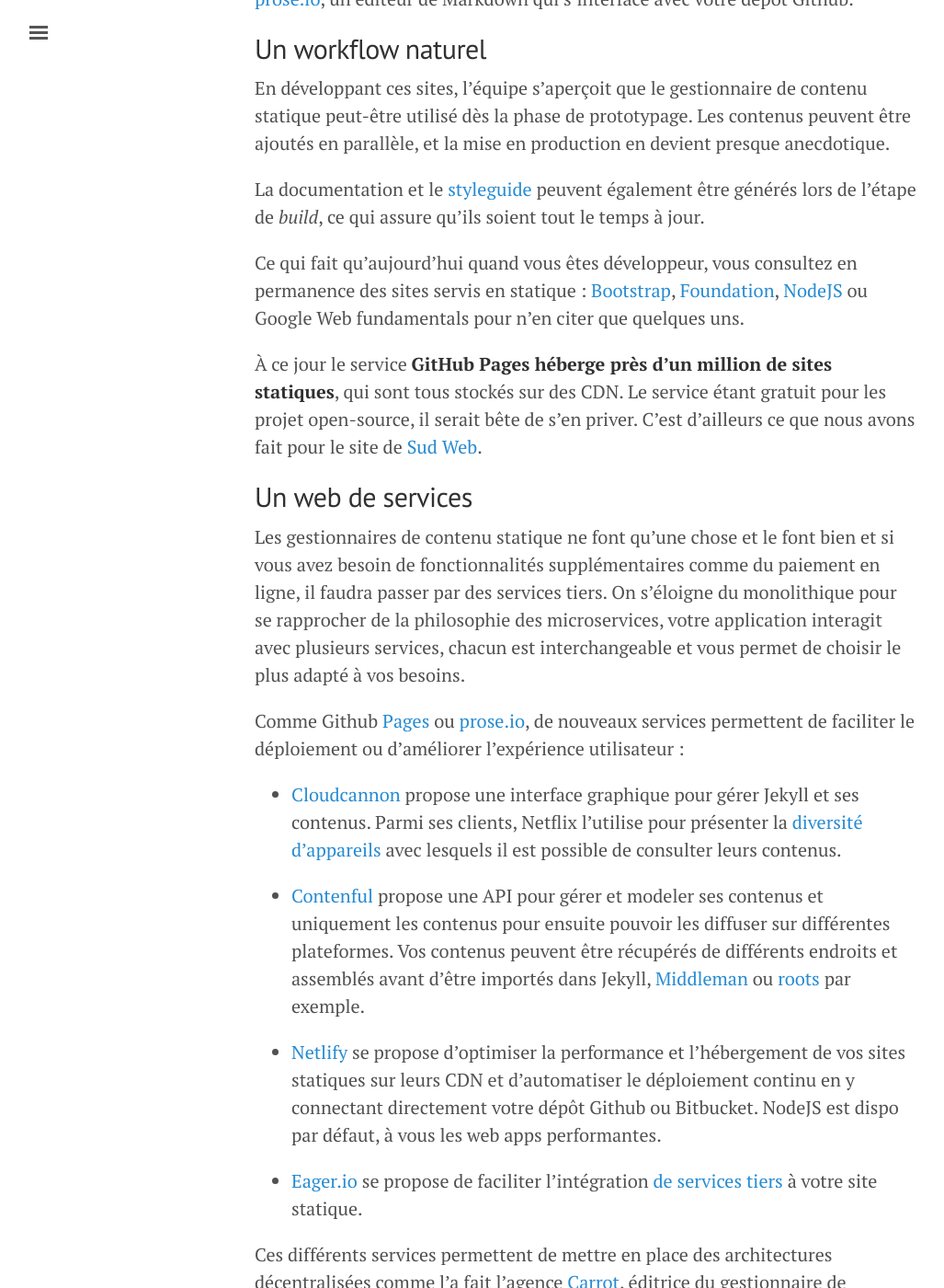
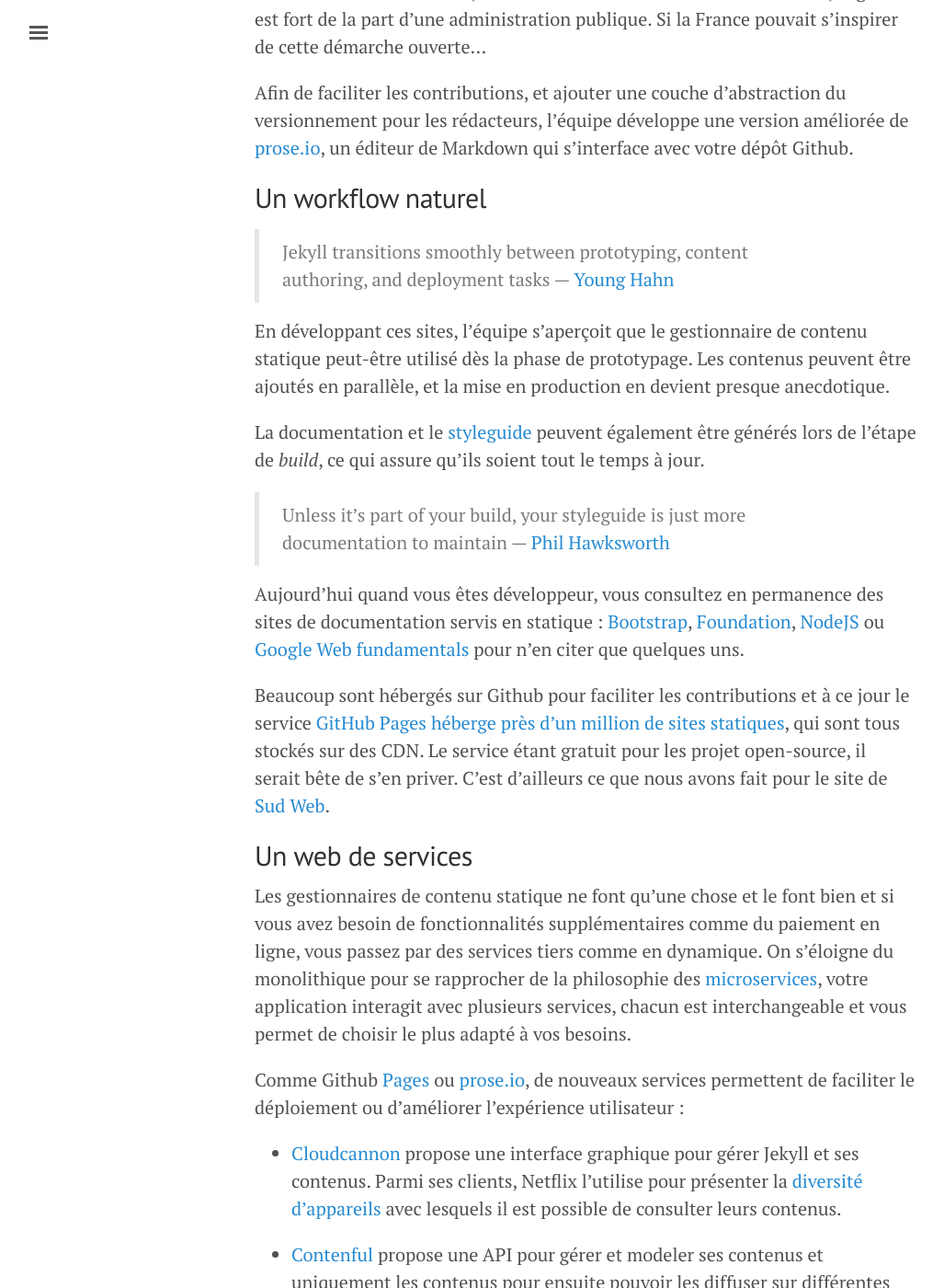
Before and after one commit to DirtyF/frank.taillandier.me, a Jekyll site: the page built from _posts/2016-03-08-les-gestionnaires-de-contenu-statique.markdown, in a window 1280 px wide and 1400 px high, scrolled down 4768 px. Shown: the whole window at 92% size, without its empty margins (3-1030 px from the left). Built offline with Jekyll 4.4.1, drawn with Linux system fonts in a browser that asks for light colours; some of the changed text lies outside the part shown.

Commit message:
corrections supplémentaires

```diff
--- a/_posts/2016-03-08-les-gestionnaires-de-contenu-statique.markdown
+++ b/_posts/2016-03-08-les-gestionnaires-de-contenu-statique.markdown
@@ -34,7 +34,7 @@ Revenir à des choses simples et performantes, c'est la philosophie du gestionna
 
 Et si vous n’êtes pas capable dans le monde d’aujourd’hui de déployer souvent, vous avez surement des problèmes d’organisation voire de [dette technique](boutique.letrainde13h37.fr/products/la-dette-technique-bastien-jaillot).
 
-L'engouement pour  le statique est tel que des blogueurs comme le webdesigner Dan Cederholm, fondateur de Dribbble, [confessent](http://simplebits.com/2015/01/03/static.html) le plaisir de revenir de l’hypertexte. Bien sûr le blog de Dribbble est lui aussi géré en statique.
+L'engouement pour  le statique est tel que des blogueurs comme le webdesigner Dan Cederholm, fondateur de Dribbble, [confessent](http://simplebits.com/2015/01/03/static.html) le plaisir de revenir à de l’hypertexte. Bien sûr [le blog de Dribbble](https://dribbble.com/stories) est lui aussi géré en statique.
 
 On recense à ce jour plus de [400 gestionnaires de contenu statique](https://staticsitegenerators.net/), écrits dans différents langages et différents formats pour concevoir les modèles de page, certains entièrement basés sur JavaScript et les standards web. Il y en a bien un qui vous plaira dans le lot.
 
@@ -42,15 +42,17 @@ On recense à ce jour plus de [400 gestionnaires de contenu statique](https://st
 
 Cette popularité s'explique par le fait que ces outils ont été conçus à la base du point de vue du développeur. Quand en 2008 Tom Preston-Werner, le cofondateur de Github, explique [comment bloguer comme un hacker](http://tom.preston-werner.com/2008/11/17/blogging-like-a-hacker.html), il pose les bases d'une architecture volontairement simple qui place le format des contenus, le versionnement, le déploiement, la sécurité et la performance au cœur de la philosophie de son logiciel.
 
-Dans Jekyll[^1], c’est [Liquid](https://docs.shopify.com/themes/liquid), un langage conçu par Shopify, qui permet d'insérer des données et de la logique dans les modèles de pages. Autre aspect important : les conventions priment sur la configuration[^2]. Ça marche par défaut, et vous pouvez partir d’un site statique existant pour séparer petit à petit vos données et découper vos pages en composants réutilisables. Le processus de publication se fait par défaut en ligne de commande, il n’y a pas forcément besoin d'interface graphique, même si on allons voir qu’elles commencent à arriver. L’idée est de rester focalisé sur le contenu. Une commande pour générer le site statique, une autre pour déployer et c’est reparti pour un tour.
+Dans Jekyll[^1], c’est [Liquid](https://docs.shopify.com/themes/liquid), un langage conçu par Shopify, qui permet d'insérer des données et de la logique dans les modèles de pages. Autre aspect important : les conventions priment sur la configuration[^2]. Ça marche par défaut, et vous pouvez partir d’un site statique existant pour séparer petit à petit vos données et découper vos pages en composants réutilisables. Le processus de publication se fait par défaut en ligne de commande, il n’y a pas forcément besoin d'interface graphique, même si nous allons voir qu’elles commencent à arriver. L’idée est de rester focalisé sur le contenu. Une commande pour générer le site statique, une autre pour déployer et c’est reparti pour un tour.
 
 Ce même principe a été repris dans la plupart des gestionnaires de contenu statiques plus récents comme [Hugo](http://gohugo.io/), écris en Go et impressionnant par ses performances.
 
 Fidèle à la philosophie Unix, ces logiciels se contentent de transformer des contenus en site statique, les enrichissements en fonctionnalité se feront à l’aide des extensions développées par la communauté.
 
-Pour la petite histoire, [Ben Balter](http://ben.balter.com/about/) était un ancien contributeur Wordpress, quand il a découvert Jekyll. Il a eu une révélation et s’est empressé de développer un outil de [migration de Wordpress à Jekyll](https://github.com/benbalter/wordpress-to-jekyll-exporter). Ben travaille aujourd’hui pour Github, où il est est chargé de [sensibiliser les gouvernements à l’open-source](https://government.github.com/) et c’est des principaux contributeurs à Jekyll et Github Pages.
+Pour la petite histoire, [Ben Balter](http://ben.balter.com/about/) était un ancien contributeur Wordpress, quand il a découvert Jekyll. Il a eu une révélation et s’est empressé de développer un outil de [migration de Wordpress à Jekyll](https://github.com/benbalter/wordpress-to-jekyll-exporter). Ben travaille aujourd’hui pour Github, où il est chargé de [sensibiliser les gouvernements à l’open-source](https://government.github.com/) et c’est un des principaux contributeurs à Jekyll et Github Pages.
 
 ##  Des contenus accessibles et réutilisables
+
+> the problem with WYSIWYG is that we are giving content creators an antiquated metaphor from the desktop publishing era to communicate to them what it means to publish on the web — Karen Mc Grane
 
 Il n'y a pas que les développeurs et les designers web qui trouvent cette approche intéressante, Karen McGrane, la papesse de la stratégie de contenu, explique qu'il est important que les [contenus puissent être stockés indépendamment de tout système de publication](karenmcgrane.com/2014/10/15/content-in-a-zombie-apocalypse/) dans des formats lisibles et débarrassés de toute présentation. De plus le fameux WYSIWYG (What You See Is What You Get) est une fausse promesse de par la nature imprévisible du web car vous ne pouvez pas savoir sur quel périphérique sera affiché votre contenu : un ordinateur portable, un téléphone, une montre, une télé, des lunettes connectées ?
 
@@ -77,17 +79,21 @@ Afin de faciliter les contributions, et ajouter une couche d’abstraction du ve
 
 ## Un workflow naturel
 
+> Jekyll transitions smoothly between prototyping, content authoring, and deployment tasks — [Young Hahn](https://developmentseed.org/blog/2011/09/09/jekyll-github-pages/)
+
 En développant ces sites, l'équipe s'aperçoit que le gestionnaire de contenu statique peut-être utilisé dès la phase de prototypage. Les contenus peuvent être ajoutés en parallèle, et la mise en production en devient presque anecdotique.
 
 La documentation et le [styleguide](http://styleguides.io/) peuvent également être générés lors de l’étape de *build*, ce qui assure qu'ils soient tout le temps à jour.
 
-Ce qui fait qu'aujourd'hui quand vous êtes développeur, vous consultez en permanence des sites servis en statique : [Bootstrap](http://getbootstrap.com/), [Foundation](http://foundation.zurb.com/), [NodeJS](https://nodejs.org/en/) ou Google Web fundamentals pour n'en citer que quelques uns.
+> Unless it’s part of your build, your styleguide is just more documentation to maintain — [Phil Hawksworth](https://speakerdeck.com/philhawksworth/static-sites-go-all-hollywood?slide=56)
 
-À ce jour le service **GitHub Pages héberge près d'un million de sites statiques**, qui sont tous stockés sur des CDN. Le service étant gratuit pour les projet open-source, il serait bête de s'en priver. C’est d’ailleurs ce que nous avons fait pour le site de [Sud Web](http://sudweb.fr/2016/).
+Aujourd'hui quand vous êtes développeur, vous consultez en permanence des sites de documentation servis en statique : [Bootstrap](http://getbootstrap.com/), [Foundation](http://foundation.zurb.com/), [NodeJS](https://nodejs.org/en/) ou [Google Web fundamentals](https://developers.google.com/web/fundamentals/) pour n'en citer que quelques uns.
+
+Beaucoup sont hébergés sur Github pour faciliter les contributions et à ce jour le service [GitHub Pages héberge près d'un million de sites statiques](https://github.com/blog/1992-eight-lessons-learned-hacking-on-github-pages-for-six-months), qui sont tous stockés sur des CDN. Le service étant gratuit pour les projet open-source, il serait bête de s'en priver. C’est d’ailleurs ce que nous avons fait pour le site de [Sud Web](http://sudweb.fr/2016/).
 
 ## Un web de services
 
-Les gestionnaires de contenu statique ne font qu'une chose et le font bien et si vous avez besoin de fonctionnalités supplémentaires comme du paiement en ligne, il faudra passer par des services tiers. On s'éloigne du monolithique pour se rapprocher de la philosophie des microservices, votre application interagit avec plusieurs services, chacun est interchangeable et vous permet de choisir le plus adapté à vos besoins.
+Les gestionnaires de contenu statique ne font qu'une chose et le font bien et si vous avez besoin de fonctionnalités supplémentaires comme du paiement en ligne, vous passez par des services tiers comme en dynamique. On s'éloigne du monolithique pour se rapprocher de la philosophie des [microservices](https://fr.wikipedia.org/wiki/Microservices), votre application interagit avec plusieurs services, chacun est interchangeable et vous permet de choisir le plus adapté à vos besoins.
 
 Comme Github [Pages](https://pages.github.com/) ou [prose.io](http://prose.io/#about), de nouveaux services permettent de faciliter le déploiement ou d'améliorer l'expérience utilisateur :
 
```
Also changed, not shown: other parts of _posts/2016-03-08-les-gestionnaires-de-contenu-statique.markdown (+2 -2 lines).
